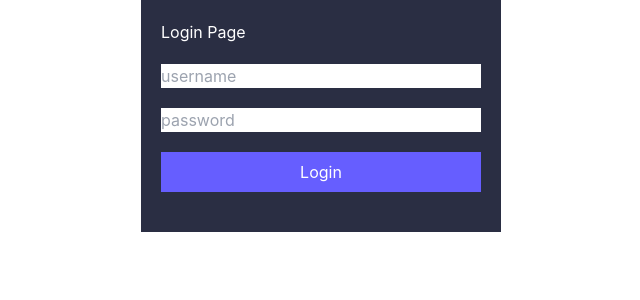
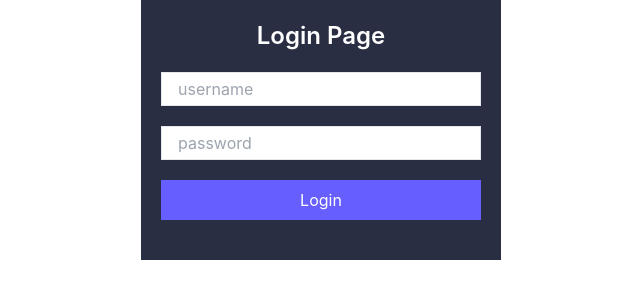
Before and after one commit to Restu-Averian/data-on-test-internship, a React (Create React App) app: page /login in a window 1280 px wide. Shown: the top 300 px of the page, without its empty margins (319-959 px from the left). Built offline with nearby package versions, Linux system fonts and the light colour scheme.

Commit message:
fix style

```diff
--- a/src/components/CardComp.js
+++ b/src/components/CardComp.js
@@ -12,14 +12,18 @@ function CardComp(props) {
     }
 
     return (
-        <div className='text-white cursor-pointer' onClick={moveToCityNews}>
+        <div className='text-white cursor-pointer ' onClick={moveToCityNews}>
+            <div className='bg-[#33374b] p-4 my-5'>
+                <div className='overflow-hidden '>
+                    <img className=' hover:scale-110 duration-300 transition-all' src='https://images.unsplash.com/photo-1494976388531-d1058494cdd8?ixlib=rb-1.2.1&ixid=MnwxMjA3fDB8MHxleHBsb3JlLWZlZWR8M3x8fGVufDB8fHx8&w=1000&q=80' alt=""/>
 
-            <div className='overflow-hidden '>
-                <img className=' hover:scale-110 duration-300 transition-all' src='https://images.unsplash.com/photo-1494976388531-d1058494cdd8?ixlib=rb-1.2.1&ixid=MnwxMjA3fDB8MHxleHBsb3JlLWZlZWR8M3x8fGVufDB8fHx8&w=1000&q=80' alt=""/>
+                </div>
+                <p className='text-center text-2xl font-semibold'>City News</p>
+            </div>
+            <div className='x text-center'>
+                <button onClick={LogOut} className='px-4 w-full py-2 border-red-500 text-red-500 rounded-md border'>LogOut</button>
 
             </div>
-            <p className='text-center text-2xl font-semibold'>City News</p>
-            <button onClick={LogOut} className='px-4 py-2 border-red-500 text-red-500 rounded-md border'>LogOut</button>
 
         </div>
     );
--- a/src/index.css
+++ b/src/index.css
@@ -11,6 +11,13 @@ code {
   font-family: source-code-pro, Menlo, Monaco, Consolas, 'Courier New',
     monospace;
 }
+
 @tailwind base;
 @tailwind components;
 @tailwind utilities;
+
+@layer base{
+  .input{
+    @apply px-4 py-1 border focus:border-2  focus:border-[#665EFF] duration-300 transition-all outline-0
+  }
+}
--- a/src/views/LoginView.js
+++ b/src/views/LoginView.js
@@ -4,12 +4,24 @@ import { useNavigate } from 'react-router-dom';
 function LoginView(props) {
     let [username,setUserName] = useState("")
     let [password,setPassword] = useState("")
+
+    let [ErrorUsername,setErrorUsername] = useState("")
+    let [ErrorPassword,setErrorPassword] = useState("")
     let navigate = useNavigate()
+
+    function validate(field,fieldName,setErrorField){
+        if(field===""){
+            setErrorField(`${fieldName} masih kosong`)
+        }else{
+            setErrorField(``)
+
+        }
+    }
     function handleLogin(e){
         e.preventDefault();
-        if(username===""||password===""){
-            alert("Inputan masih kosong")
-        }else{
+        validate(username,"Username",setErrorUsername)
+        validate(password,"Password",setErrorPassword)
+        if(username!==""&&password!==""){
             const data = {
                 username:username,
                 password:password
@@ -20,11 +32,17 @@ function LoginView(props) {
     }
     return (
         <div className='text-white mx-auto'>
-            <h1>Login Page</h1>
+            <h1 className='text-center font-semibold text-2xl'>Login Page</h1>
             <div className='my-5'>
                 <form onSubmit={handleLogin} className="flex flex-col space-y-5 text-[rgba(69,79,99)]">
-                    <input value={username} onChange={(e)=>setUserName(e.target.value)} type="text" placeholder='username'/>
-                    <input value={password} onChange={(e)=>setPassword(e.target.value)} type="password" placeholder='password'/>
+                    <div className='flex flex-col w-full'>
+                        <input className={`input`} value={username} onChange={(e)=>setUserName(e.target.value)} type="text" placeholder='username'/>
+                        <p className={`${ErrorUsername?'':'hidden'} text-red-500`}>{ErrorUsername}</p>
+                    </div>
+                    <div className='flex flex-col w-full'>
+                        <input className={`input`} value={password} onChange={(e)=>setPassword(e.target.value)} type="password" placeholder='password'/>
+                        <p className={`${ErrorPassword?'':'hidden'} text-red-500`}>{ErrorPassword}</p>
+                    </div>
                     <button className='bg-[#665EFF] text-white px-4 py-2'>Login</button>
                 </form>
             </div>
```
